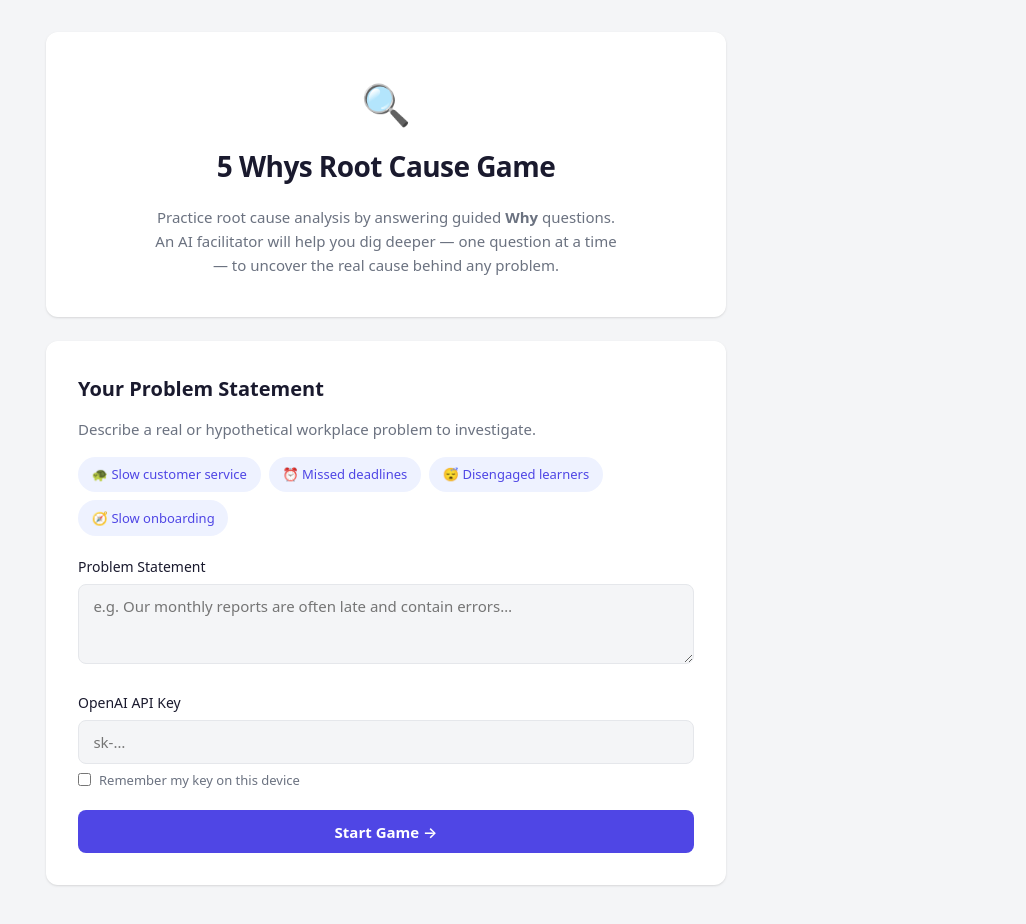
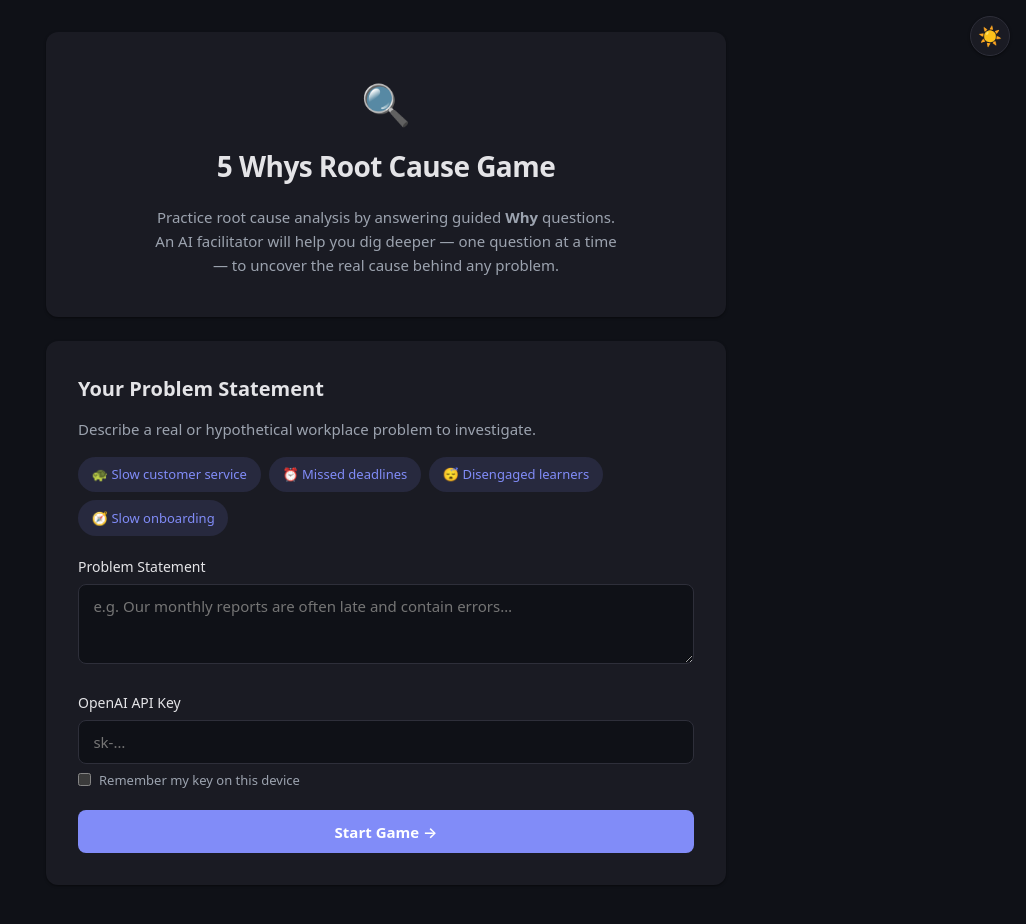
Before and after one commit to alfredang/5whys, a plain HTML site: page index.html in a window 1280 px wide. Shown: the whole page, without its empty margins (254-1280 px from the left). Drawn offline with Linux system fonts and the light colour scheme.

Commit message:
Add dark/light theme toggle, default to dark
Theme preference persisted in localStorage. Toggle button
in top-right corner switches between dark and light modes.

Co-Authored-By: Claude Opus 4.6 (1M context) <noreply@anthropic.com>

```diff
--- a/index.html
+++ b/index.html
@@ -1,5 +1,5 @@
 <!DOCTYPE html>
-<html lang="en">
+<html lang="en" data-theme="dark">
 <head>
 <meta charset="UTF-8">
 <meta name="viewport" content="width=device-width, initial-scale=1.0">
@@ -11,13 +11,31 @@
 *,*::before,*::after{box-sizing:border-box;margin:0;padding:0}
 
 :root{
+  --radius:12px;
+  --font-sans:system-ui,-apple-system,BlinkMacSystemFont,'Segoe UI',Roboto,sans-serif;
+  --font-mono:'SF Mono',SFMono-Regular,ui-monospace,'DejaVu Sans Mono',Menlo,monospace;
+}
+
+/* ---------- Dark theme (default) ---------- */
+[data-theme="dark"]{
+  --bg:#0f1117;--surface:#1a1b23;--text:#e4e4e7;--muted:#9ca3af;
+  --accent:#818cf8;--accent-light:#a5b4fc;--accent-bg:rgba(129,140,248,.12);
+  --success:#34d399;--success-bg:rgba(52,211,153,.1);--error:#f87171;--error-bg:rgba(248,113,113,.1);
+  --border:#2e2f3a;--shadow:0 1px 3px rgba(0,0,0,.3),0 1px 2px rgba(0,0,0,.2);
+  --shadow-lg:0 10px 25px rgba(0,0,0,.4);
+  --chip-hover:#2a2d3e;--reflection-bg:rgba(250,204,21,.08);
+  color-scheme:dark;
+}
+
+/* ---------- Light theme ---------- */
+[data-theme="light"]{
   --bg:#f4f5f7;--surface:#fff;--text:#1a1a2e;--muted:#6b7280;
   --accent:#4f46e5;--accent-light:#818cf8;--accent-bg:#eef2ff;
   --success:#059669;--success-bg:#ecfdf5;--error:#dc2626;--error-bg:#fef2f2;
   --border:#e5e7eb;--shadow:0 1px 3px rgba(0,0,0,.08),0 1px 2px rgba(0,0,0,.06);
-  --shadow-lg:0 10px 25px rgba(0,0,0,.1);--radius:12px;
-  --font-sans:system-ui,-apple-system,BlinkMacSystemFont,'Segoe UI',Roboto,sans-serif;
-  --font-mono:'SF Mono',SFMono-Regular,ui-monospace,'DejaVu Sans Mono',Menlo,monospace;
+  --shadow-lg:0 10px 25px rgba(0,0,0,.1);
+  --chip-hover:#dbeafe;--reflection-bg:#fef9c3;
+  color-scheme:light;
 }
 
 html{font-size:16px;scroll-behavior:smooth}
@@ -73,7 +91,7 @@ textarea{resize:vertical;min-height:80px}
 .btn:active{transform:scale(.97)}
 .btn-primary{background:var(--accent);color:#fff}
 .btn-primary:hover{background:#4338ca;box-shadow:var(--shadow-lg)}
-.btn-primary:disabled{background:#a5b4fc;cursor:not-allowed;transform:none}
+.btn-primary:disabled{opacity:.5;cursor:not-allowed;transform:none}
 .btn-outline{background:transparent;border:1px solid var(--border);color:var(--text)}
 .btn-outline:hover{background:var(--bg)}
 .btn-success{background:var(--success);color:#fff}
@@ -88,7 +106,7 @@ textarea{resize:vertical;min-height:80px}
   background:var(--accent-bg);color:var(--accent);cursor:pointer;
   border:1px solid transparent;transition:all .2s;
 }
-.chip:hover{border-color:var(--accent);background:#dbeafe}
+.chip:hover{border-color:var(--accent);background:var(--chip-hover)}
 
 /* ---------- Progress bar ---------- */
 .progress-bar-container{
@@ -197,11 +215,26 @@ textarea{resize:vertical;min-height:80px}
 /* ---------- Confetti canvas ---------- */
 #confetti{position:fixed;top:0;left:0;width:100%;height:100%;pointer-events:none;z-index:99}
 
+/* ---------- Theme toggle ---------- */
+.theme-toggle{
+  position:fixed;top:1rem;right:1rem;z-index:50;
+  width:40px;height:40px;border-radius:50%;border:1px solid var(--border);
+  background:var(--surface);color:var(--text);font-size:1.2rem;
+  cursor:pointer;display:flex;align-items:center;justify-content:center;
+  box-shadow:var(--shadow);transition:background .2s,border .2s;
+}
+.theme-toggle:hover{background:var(--accent-bg)}
+
+/* ---------- Input colors for dark mode ---------- */
+input[type="text"],input[type="password"],textarea{color:var(--text)}
+
 /* ---------- Hidden utility ---------- */
 .hidden{display:none!important}
 </style>
 </head>
 <body>
+
+<button class="theme-toggle" id="theme-toggle" title="Toggle light/dark theme" aria-label="Toggle theme">🌙</button>
 
 <div class="container" id="app">
 
@@ -304,7 +337,7 @@ textarea{resize:vertical;min-height:80px}
       <div id="summary-steps"></div>
       <div class="root-cause-box" id="summary-root"></div>
       <div class="action-box" id="summary-action"></div>
-      <div style="background:#fef9c3;border-radius:8px;padding:1rem 1.2rem" id="summary-reflection"></div>
+      <div style="background:var(--reflection-bg);border-radius:8px;padding:1rem 1.2rem" id="summary-reflection"></div>
     </div>
 
     <div class="card no-print">
@@ -343,6 +376,23 @@ const screens = {
 
 // ——— Init ———
 document.addEventListener('DOMContentLoaded', () => {
+  // Theme toggle
+  const savedTheme = localStorage.getItem('theme') || 'dark';
+  document.documentElement.setAttribute('data-theme', savedTheme);
+  updateThemeIcon(savedTheme);
+
+  $('theme-toggle').addEventListener('click', () => {
+    const current = document.documentElement.getAttribute('data-theme');
+    const next = current === 'dark' ? 'light' : 'dark';
+    document.documentElement.setAttribute('data-theme', next);
+    localStorage.setItem('theme', next);
+    updateThemeIcon(next);
+  });
+
+  function updateThemeIcon(theme) {
+    $('theme-toggle').textContent = theme === 'dark' ? '☀️' : '🌙';
+  }
+
   // Restore remembered API key
   const saved = localStorage.getItem('openai_api_key');
   if (saved) {
```
Also changed, not shown: screenshot.png.
